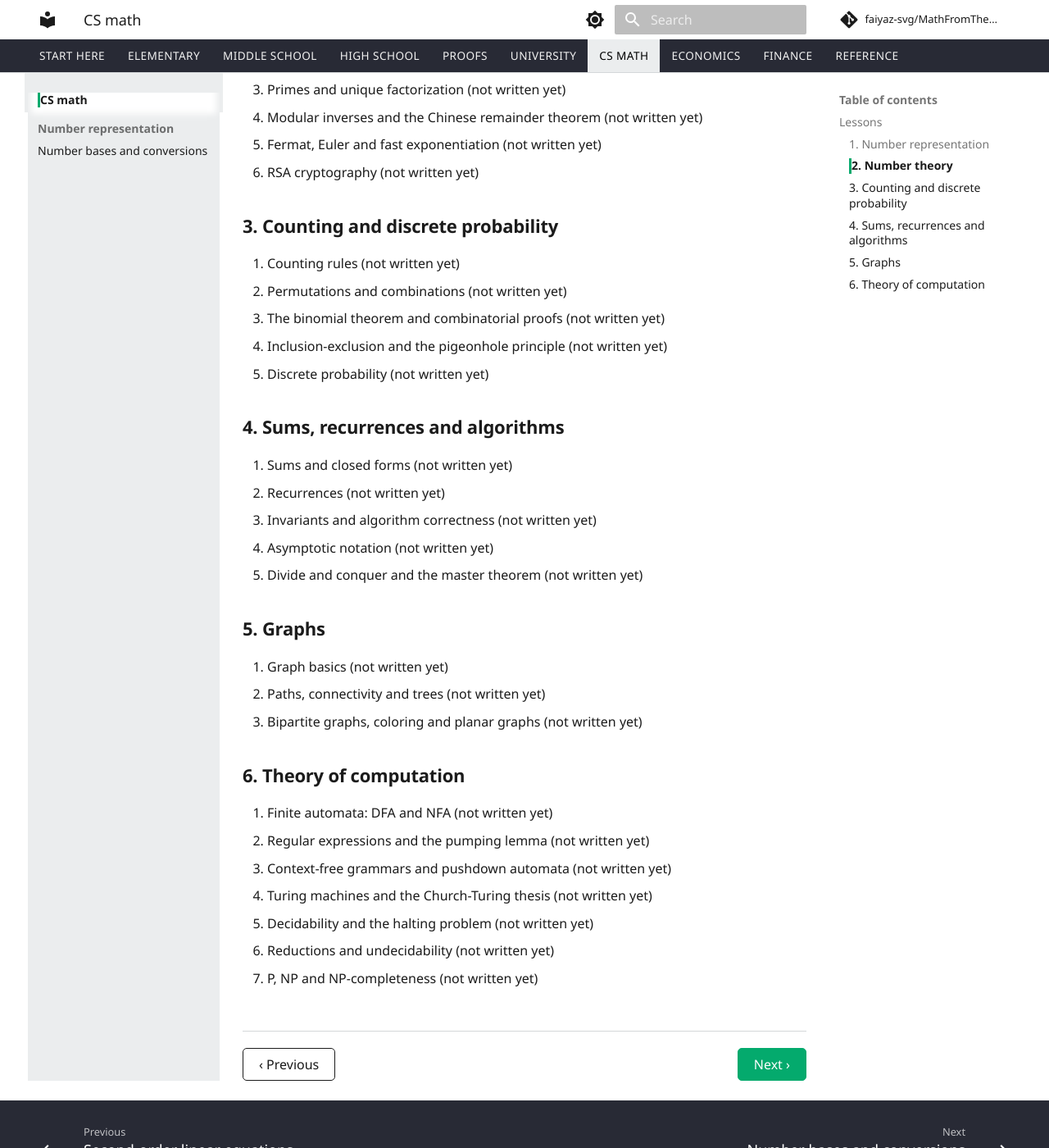
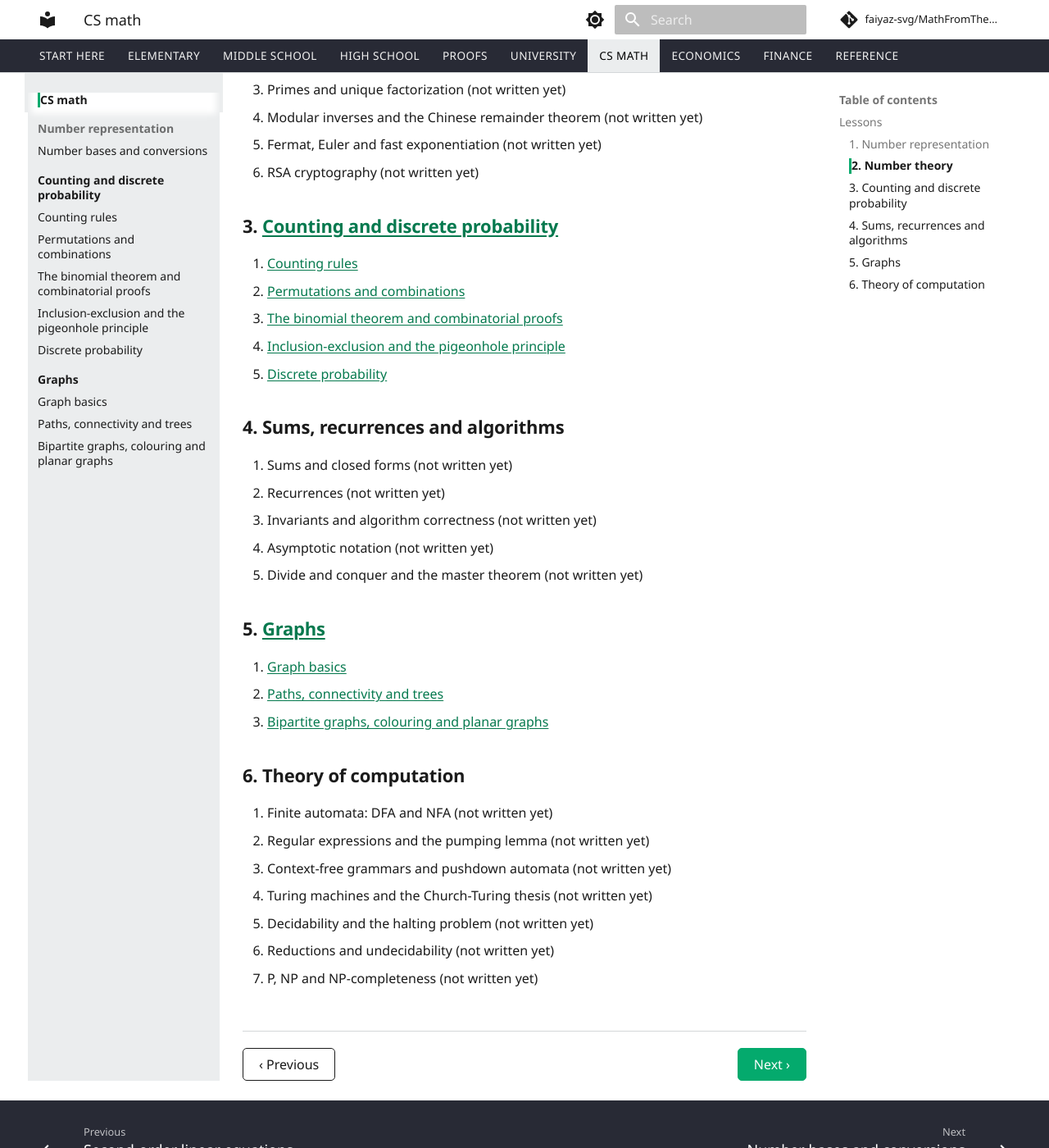
Before and after one commit to faiyaz-svg/MathFromTheGroundUp, an MkDocs documentation site: the page built from docs/06-cs-math/index.md, in a window 1280 px wide and 1400 px high, scrolled down 883 px. Shown: the whole window at 82% size. Built offline with MkDocs 1.6.1 and Material for MkDocs 9.7.7, drawn with Linux system fonts in a browser that asks for light colours; comment, search, counter and statistics services are not loaded.

Commit message:
add counting and graphs chapters to nav

```diff
--- a/docs/06-cs-math/index.md
+++ b/docs/06-cs-math/index.md
@@ -27,13 +27,13 @@ The diagnostic quiz and the cheat sheet for this folder are written together wit
 5. Fermat, Euler and fast exponentiation (not written yet)
 6. RSA cryptography (not written yet)
 
-### 3. Counting and discrete probability
+### 3. [Counting and discrete probability](03-counting-and-discrete-probability/index.md)
 
-1. Counting rules (not written yet)
-2. Permutations and combinations (not written yet)
-3. The binomial theorem and combinatorial proofs (not written yet)
-4. Inclusion-exclusion and the pigeonhole principle (not written yet)
-5. Discrete probability (not written yet)
+1. [Counting rules](03-counting-and-discrete-probability/01-counting-rules.md)
+2. [Permutations and combinations](03-counting-and-discrete-probability/02-permutations-and-combinations.md)
+3. [The binomial theorem and combinatorial proofs](03-counting-and-discrete-probability/03-binomial-theorem-and-combinatorial-proofs.md)
+4. [Inclusion-exclusion and the pigeonhole principle](03-counting-and-discrete-probability/04-inclusion-exclusion-and-pigeonhole.md)
+5. [Discrete probability](03-counting-and-discrete-probability/05-discrete-probability.md)
 
 ### 4. Sums, recurrences and algorithms
 
@@ -43,11 +43,11 @@ The diagnostic quiz and the cheat sheet for this folder are written together wit
 4. Asymptotic notation (not written yet)
 5. Divide and conquer and the master theorem (not written yet)
 
-### 5. Graphs
+### 5. [Graphs](05-graphs/index.md)
 
-1. Graph basics (not written yet)
-2. Paths, connectivity and trees (not written yet)
-3. Bipartite graphs, coloring and planar graphs (not written yet)
+1. [Graph basics](05-graphs/01-graph-basics.md)
+2. [Paths, connectivity and trees](05-graphs/02-paths-connectivity-and-trees.md)
+3. [Bipartite graphs, colouring and planar graphs](05-graphs/03-bipartite-coloring-and-planar-graphs.md)
 
 ### 6. Theory of computation
 
--- a/mkdocs.yml
+++ b/mkdocs.yml
@@ -347,6 +347,18 @@ nav:
       - 06-cs-math/index.md
       - "Number representation":
           - "Number bases and conversions": 06-cs-math/01-number-representation/01-number-bases-and-conversions.md
+      - "Counting and discrete probability":
+          - 06-cs-math/03-counting-and-discrete-probability/index.md
+          - "Counting rules": 06-cs-math/03-counting-and-discrete-probability/01-counting-rules.md
+          - "Permutations and combinations": 06-cs-math/03-counting-and-discrete-probability/02-permutations-and-combinations.md
+          - "The binomial theorem and combinatorial proofs": 06-cs-math/03-counting-and-discrete-probability/03-binomial-theorem-and-combinatorial-proofs.md
+          - "Inclusion-exclusion and the pigeonhole principle": 06-cs-math/03-counting-and-discrete-probability/04-inclusion-exclusion-and-pigeonhole.md
+          - "Discrete probability": 06-cs-math/03-counting-and-discrete-probability/05-discrete-probability.md
+      - "Graphs":
+          - 06-cs-math/05-graphs/index.md
+          - "Graph basics": 06-cs-math/05-graphs/01-graph-basics.md
+          - "Paths, connectivity and trees": 06-cs-math/05-graphs/02-paths-connectivity-and-trees.md
+          - "Bipartite graphs, colouring and planar graphs": 06-cs-math/05-graphs/03-bipartite-coloring-and-planar-graphs.md
   - "Economics":
       - 07-economics-math/index.md
   - "Finance":
```
Also changed, not shown: docs/progress.md (+15 -1 lines).
